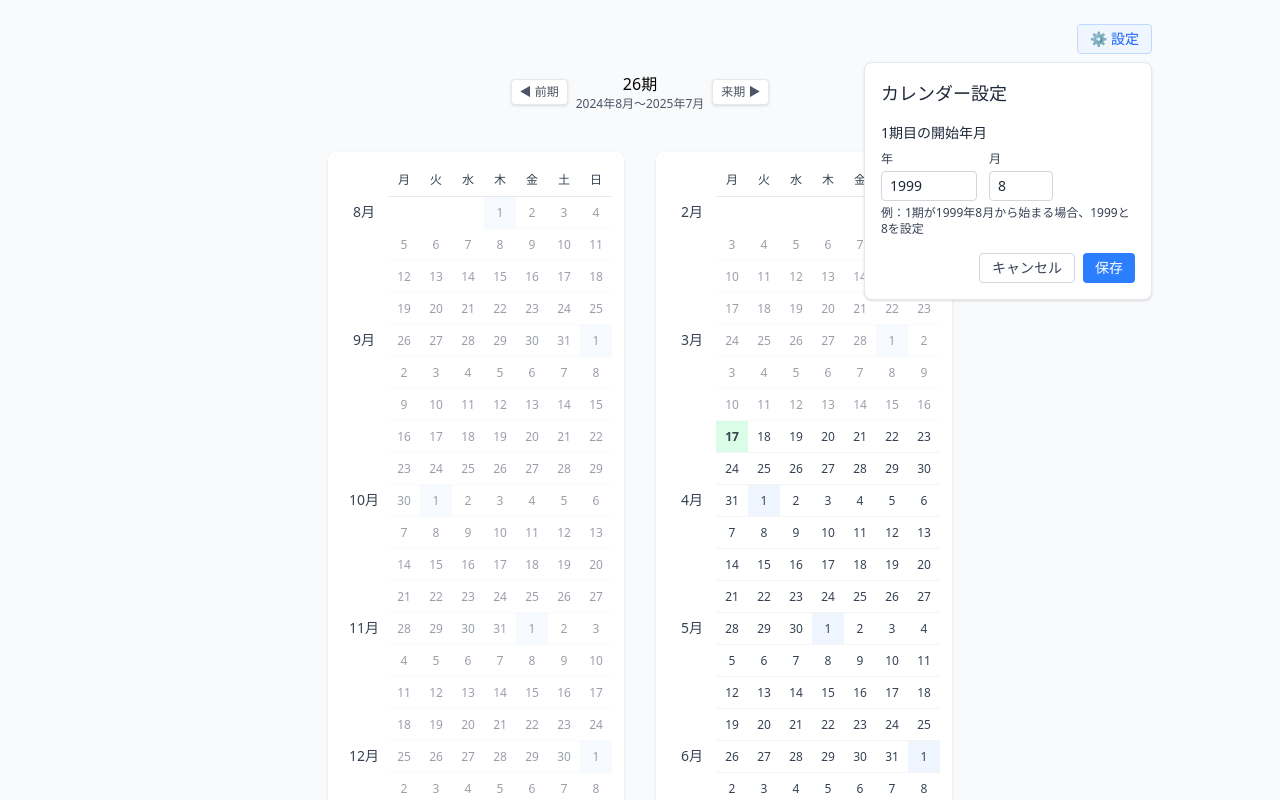
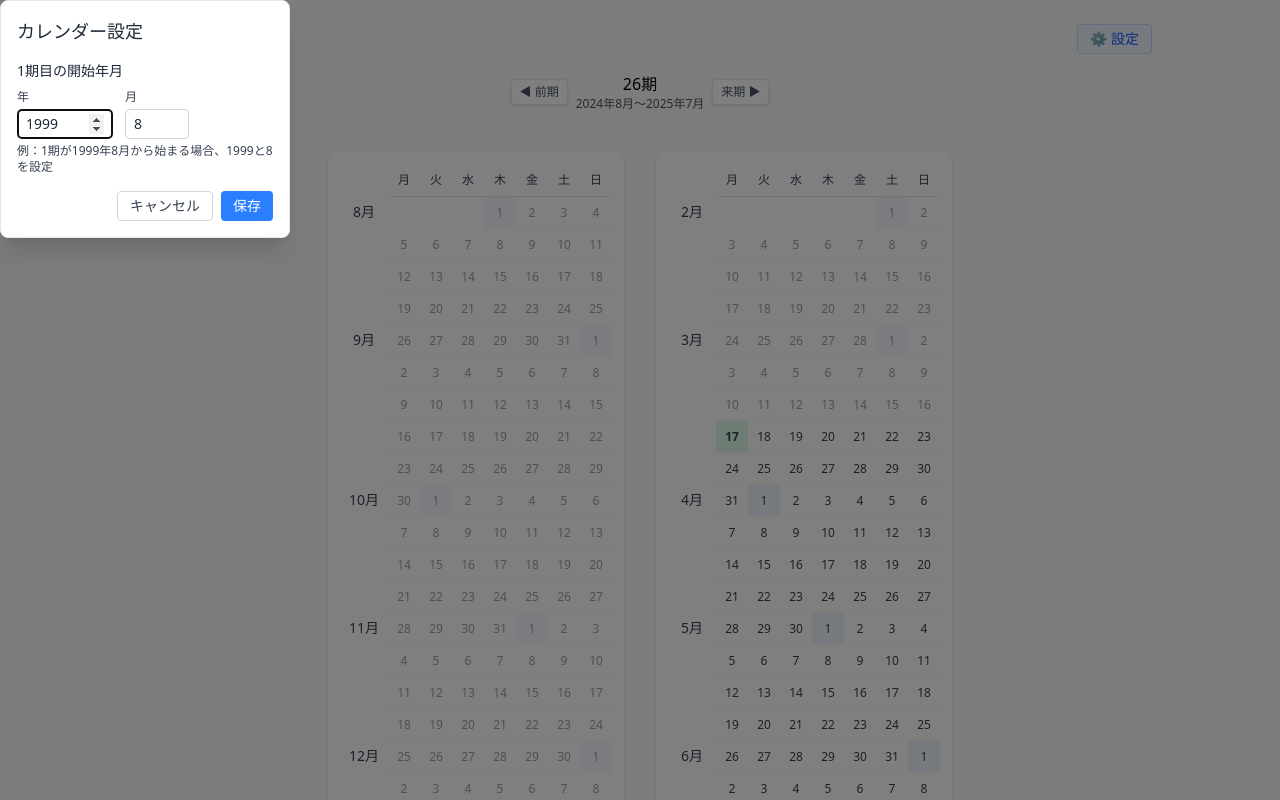
Before and after one commit to okonomi/period-calendar, a React (Vite) app: page / in a window 1280 px wide. Both pictures are taken after a click on the button "⚙️ 設定". Shown: the top 800 px of the page. Built offline with nearby package versions, Linux system fonts and the light colour scheme; no server answers.

Commit message:
refactor: simplify SettingsDialog and remove unnecessary state management from SettingsForm

```diff
--- a/src/components/SettingsDialog.tsx
+++ b/src/components/SettingsDialog.tsx
@@ -1,51 +1,14 @@
-import { useEffect, useRef, useState } from "react"
+import { useRef } from "react"
 import { useSettings } from "../hooks/use-settings"
 import type { Settings } from "../types/Settings"
 import { SettingsForm } from "./SettingsForm"
 
-// 設定フォームの表示制御コンポーネント（開閉状態管理）
 export const SettingsDialog: React.FC = () => {
   const { settings, updateSettings } = useSettings()
-  const [isOpen, setIsOpen] = useState(false)
-  const formRef = useRef<HTMLDivElement>(null)
-  const buttonRef = useRef<HTMLButtonElement>(null)
+  const dialogRef = useRef<HTMLDialogElement>(null)
 
-  const toggleSettings = () => setIsOpen(!isOpen)
-  const closeSettings = () => setIsOpen(false)
-
-  // ESCキー押下でフォームを閉じる
-  useEffect(() => {
-    const handleEscKeyDown = (event: KeyboardEvent) => {
-      if (event.key === "Escape" && isOpen) {
-        closeSettings()
-      }
-    }
-
-    window.addEventListener("keydown", handleEscKeyDown)
-    return () => {
-      window.removeEventListener("keydown", handleEscKeyDown)
-    }
-  }, [isOpen])
-
-  // フォーム外クリックでフォームを閉じる
-  useEffect(() => {
-    const handleOutsideClick = (event: MouseEvent) => {
-      if (
-        isOpen &&
-        formRef.current &&
-        buttonRef.current &&
-        !formRef.current.contains(event.target as Node) &&
-        !buttonRef.current.contains(event.target as Node)
-      ) {
-        closeSettings()
-      }
-    }
-
-    document.addEventListener("mousedown", handleOutsideClick)
-    return () => {
-      document.removeEventListener("mousedown", handleOutsideClick)
-    }
-  }, [isOpen])
+  const openSettings = () => dialogRef.current?.showModal()
+  const closeSettings = () => dialogRef.current?.close()
 
   const handleSaveSettings = (newSettings: Pick<Settings, "firstPeriodStartYear" | "firstPeriodStartMonth">) => {
     updateSettings(newSettings)
@@ -53,19 +16,18 @@ export const SettingsDialog: React.FC = () => {
   }
 
   return (
-    <div>
+    <>
       <button
-        ref={buttonRef}
         type="button"
-        onClick={toggleSettings}
+        onClick={openSettings}
         className="px-3 py-1 text-sm bg-blue-50 text-blue-600 rounded border border-blue-200 hover:bg-blue-100 transition-colors"
       >
         ⚙️ 設定
       </button>
 
-      {isOpen && (
-        <SettingsForm settings={settings} onSave={handleSaveSettings} onCancel={closeSettings} formRef={formRef} />
-      )}
-    </div>
+      <dialog ref={dialogRef} className="p-0 rounded-lg shadow-xl border border-gray-200 backdrop:bg-black/50">
+        <SettingsForm settings={settings} onSave={handleSaveSettings} onCancel={closeSettings} />
+      </dialog>
+    </>
   )
 }
--- a/src/components/SettingsForm.tsx
+++ b/src/components/SettingsForm.tsx
@@ -6,10 +6,9 @@ type SettingsFormProps = {
   settings: Settings
   onSave: (newSettings: Pick<Settings, "firstPeriodStartYear" | "firstPeriodStartMonth">) => void
   onCancel: () => void
-  formRef: React.RefObject<HTMLDivElement>
 }
 
-export const SettingsForm: React.FC<SettingsFormProps> = ({ settings, onSave, onCancel, formRef }) => {
+export const SettingsForm: React.FC<SettingsFormProps> = ({ settings, onSave, onCancel }) => {
   const [year, setYear] = useState(settings.firstPeriodStartYear.toString())
   const [month, setMonth] = useState(settings.firstPeriodStartMonth.toString())
 
@@ -34,10 +33,7 @@ export const SettingsForm: React.FC<SettingsFormProps> = ({ settings, onSave, on
   }
 
   return (
-    <div
-      ref={formRef}
-      className="mt-2 p-4 bg-white rounded-lg shadow border border-gray-200 absolute right-0 z-10 w-72"
-    >
+    <div className="p-4 bg-white w-72">
       <h3 className="text-lg font-medium text-gray-800 mb-4">カレンダー設定</h3>
 
       <div className="mb-4">
```
